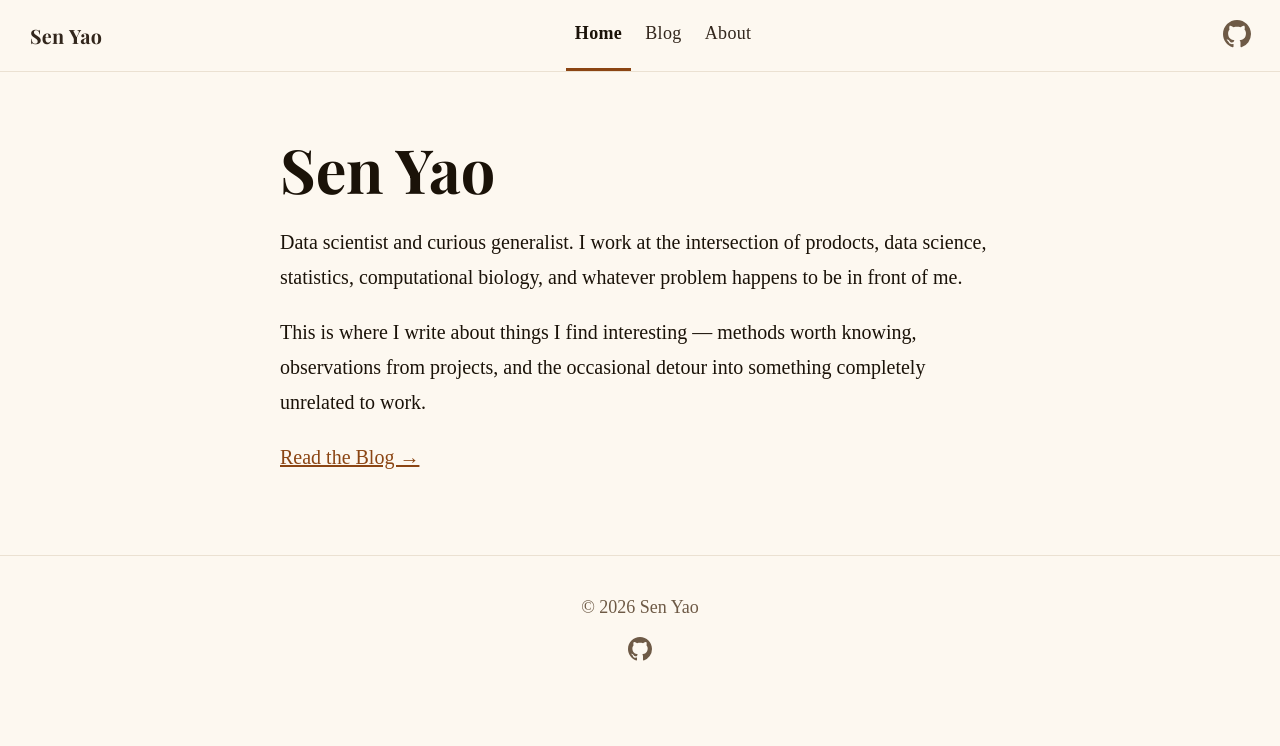
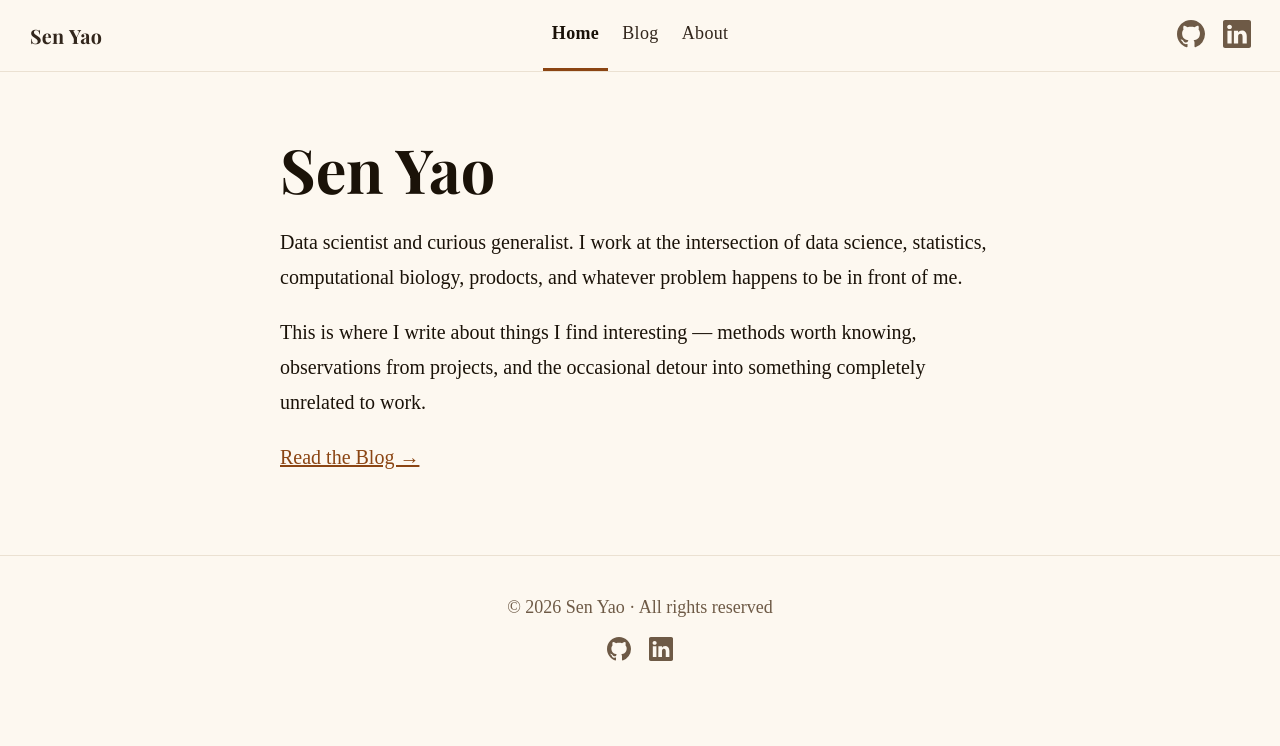
Before and after one commit to syao13/syao13.github.io, an Astro site: page / in a window 1280 px wide. Built offline with nearby package versions, Linux system fonts and the light colour scheme; Astro itself is replaced by a stand-in of ours; a web font is replaced by a local one.

Commit message:
add linkedin link

```diff
--- a/src/components/Footer.astro
+++ b/src/components/Footer.astro
@@ -3,7 +3,7 @@ const today = new Date();
 ---
 
 <footer>
-	&copy; {today.getFullYear()} Sen Yao
+	&copy; {today.getFullYear()} Sen Yao · All rights reserved
 	<div class="social-links">
 		<a href="https://github.com/syao13" target="_blank">
 			<span class="sr-only">GitHub</span>
@@ -11,6 +11,15 @@ const today = new Date();
 				><path
 					fill="currentColor"
 					d="M8 0C3.58 0 0 3.58 0 8c0 3.54 2.29 6.53 5.47 7.59.4.07.55-.17.55-.38 0-.19-.01-.82-.01-1.49-2.01.37-2.53-.49-2.69-.94-.09-.23-.48-.94-.82-1.13-.28-.15-.68-.52-.01-.53.63-.01 1.08.58 1.23.82.72 1.21 1.87.87 2.33.66.07-.52.28-.87.51-1.07-1.78-.2-3.64-.89-3.64-3.95 0-.87.31-1.59.82-2.15-.08-.2-.36-1.02.08-2.12 0 0 .67-.21 2.2.82.64-.18 1.32-.27 2-.27.68 0 1.36.09 2 .27 1.53-1.04 2.2-.82 2.2-.82.44 1.1.16 1.92.08 2.12.51.56.82 1.27.82 2.15 0 3.07-1.87 3.75-3.65 3.95.29.25.54.73.54 1.48 0 1.07-.01 1.93-.01 2.2 0 .21.15.46.55.38A8.012 8.012 0 0 0 16 8c0-4.42-3.58-8-8-8z"
+				></path></svg
+			>
+		</a>
+		<a href="https://linkedin.com/in/yaosen1313" target="_blank">
+			<span class="sr-only">LinkedIn</span>
+			<svg viewBox="0 0 16 16" aria-hidden="true" width="24" height="24"
+				><path
+					fill="currentColor"
+					d="M0 1.146C0 .513.526 0 1.175 0h13.65C15.474 0 16 .513 16 1.146v13.708c0 .633-.526 1.146-1.175 1.146H1.175C.526 16 0 15.487 0 14.854zm4.943 12.248V6.169H2.542v7.225zm-1.2-8.212c.837 0 1.358-.554 1.358-1.248-.015-.709-.52-1.248-1.342-1.248S2.4 3.226 2.4 3.934c0 .694.521 1.248 1.327 1.248zm4.908 8.212V9.359c0-.216.016-.432.08-.586.173-.431.568-.878 1.232-.878.869 0 1.216.662 1.216 1.634v3.865h2.401V9.25c0-2.22-1.184-3.252-2.764-3.252-1.274 0-1.845.7-2.165 1.193v.025h-.016l.016-.025V6.169h-2.4c.03.678 0 7.225 0 7.225z"
 				></path></svg
 			>
 		</a>
--- a/src/components/Header.astro
+++ b/src/components/Header.astro
@@ -18,6 +18,15 @@ import HeaderLink from './HeaderLink.astro';
 					><path
 						fill="currentColor"
 						d="M8 0C3.58 0 0 3.58 0 8c0 3.54 2.29 6.53 5.47 7.59.4.07.55-.17.55-.38 0-.19-.01-.82-.01-1.49-2.01.37-2.53-.49-2.69-.94-.09-.23-.48-.94-.82-1.13-.28-.15-.68-.52-.01-.53.63-.01 1.08.58 1.23.82.72 1.21 1.87.87 2.33.66.07-.52.28-.87.51-1.07-1.78-.2-3.64-.89-3.64-3.95 0-.87.31-1.59.82-2.15-.08-.2-.36-1.02.08-2.12 0 0 .67-.21 2.2.82.64-.18 1.32-.27 2-.27.68 0 1.36.09 2 .27 1.53-1.04 2.2-.82 2.2-.82.44 1.1.16 1.92.08 2.12.51.56.82 1.27.82 2.15 0 3.07-1.87 3.75-3.65 3.95.29.25.54.73.54 1.48 0 1.07-.01 1.93-.01 2.2 0 .21.15.46.55.38A8.012 8.012 0 0 0 16 8c0-4.42-3.58-8-8-8z"
+					></path></svg
+				>
+			</a>
+			<a href="https://linkedin.com/in/yaosen1313" target="_blank">
+				<span class="sr-only">LinkedIn</span>
+				<svg viewBox="0 0 16 16" aria-hidden="true" width="28" height="28"
+					><path
+						fill="currentColor"
+						d="M0 1.146C0 .513.526 0 1.175 0h13.65C15.474 0 16 .513 16 1.146v13.708c0 .633-.526 1.146-1.175 1.146H1.175C.526 16 0 15.487 0 14.854zm4.943 12.248V6.169H2.542v7.225zm-1.2-8.212c.837 0 1.358-.554 1.358-1.248-.015-.709-.52-1.248-1.342-1.248S2.4 3.226 2.4 3.934c0 .694.521 1.248 1.327 1.248zm4.908 8.212V9.359c0-.216.016-.432.08-.586.173-.431.568-.878 1.232-.878.869 0 1.216.662 1.216 1.634v3.865h2.401V9.25c0-2.22-1.184-3.252-2.764-3.252-1.274 0-1.845.7-2.165 1.193v.025h-.016l.016-.025V6.169h-2.4c.03.678 0 7.225 0 7.225z"
 					></path></svg
 				>
 			</a>
--- a/src/pages/index.astro
+++ b/src/pages/index.astro
@@ -15,8 +15,8 @@ import { SITE_DESCRIPTION, SITE_TITLE } from '../consts';
 		<main>
 			<h1>Sen Yao</h1>
 			<p>
-				Data scientist and curious generalist. I work at the intersection of prodocts, data science, statistics,
-				computational biology, and whatever problem happens to be in front of me.
+				Data scientist and curious generalist. I work at the intersection of data science, statistics,
+				computational biology, prodocts, and whatever problem happens to be in front of me.
 			</p>
 			<p>
 				This is where I write about things I find interesting — methods worth knowing,
```
